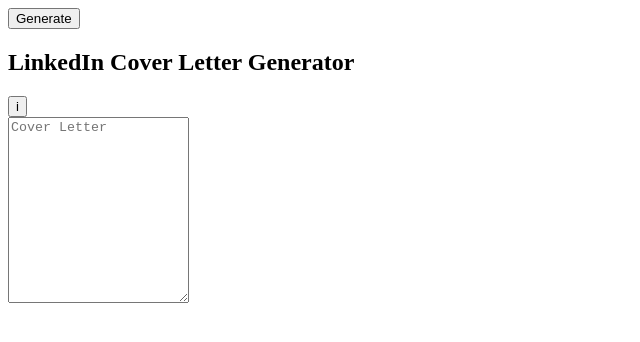
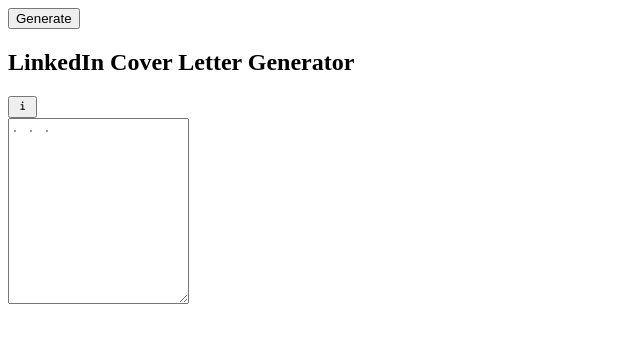
Before and after one commit to colowill/AI-Cover-Letter-Generator, a React (Create React App) app: page / in a window 1280 px wide. Shown: the top 342 px of the page, without its empty margins (0-640 px from the left). Built offline with nearby package versions, Linux system fonts and the light colour scheme; the HTML template or start-up script is replaced by a standard one.

Commit message:
create profile section and added react icon import

```diff
--- a/src/components/Generator.js
+++ b/src/components/Generator.js
@@ -1,12 +1,13 @@
 // Command 'rfce'
 import React from 'react'
+import { IoInformationOutline } from "react-icons/io5";
 
 function Generator() {
   return (
-    /** div info
-     *  1. alligning child componenets in a vertical column
-     *  2. creating header
-     *  3.
+    /**
+     * Main container for application
+     * Includes text-box where generated resume will apear
+     * Includes buttons for profile section (profile.js) and generate
      */
     <div className="flex flex-col">
         <div className="flex flex-row justify-between mx-5 my-4 items-center">
@@ -17,16 +18,16 @@
             <h2 className="text-2xl font-bold justify-between mx-1 my-1" style={{marginRight: '60px' }}>
                 LinkedIn Cover Letter Generator
             </h2>
-            <button className="border-2 px- mr-[3px] border-solid border-black rounded-full hover:bg-gray-200
-             w-12 h-12 items-center justify-center text-3xl">
-                i
+            <button className="border-2 border-solid border-black rounded-full hover:bg-gray-100
+             w-12 h-12 justify-center text-3xl flex items-center">
+                <IoInformationOutline />
             </button>
         </div>
         <div className="flex mx-5">
             <textarea
                 rows={12}
                 className="w-full"
-                placeholder="Cover Letter"
+                placeholder=". . . "
             />
         </div>
     </div>
```
Also changed, not shown: src/components/profile.js (+19 -0 lines).
